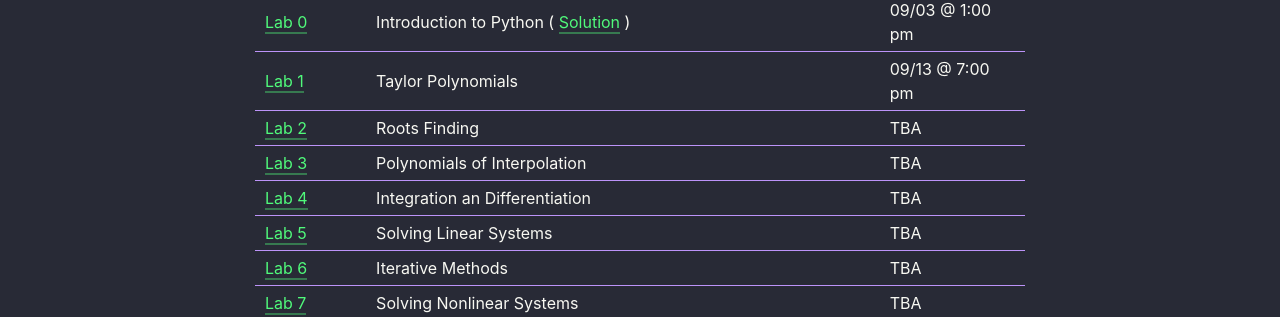
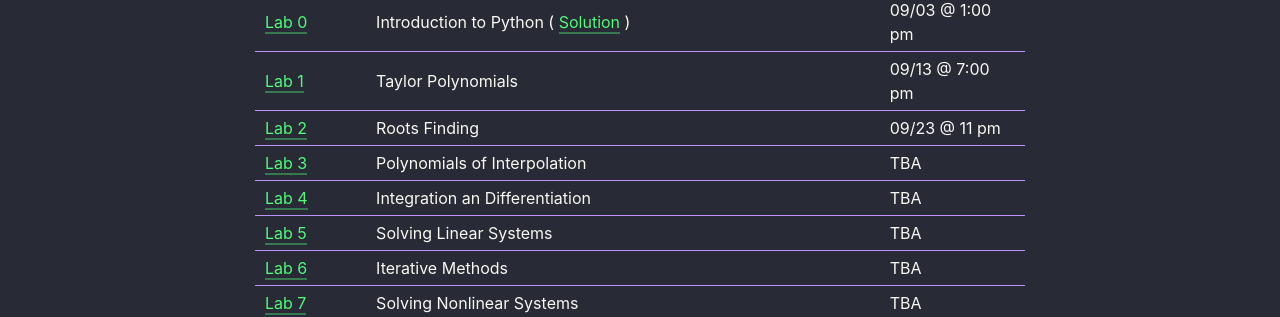
Before and after one commit to amac-lfc/amac-lfc.github.io, a Jekyll site: the page built from courses/m240/index.md, in a window 1280 px wide and 900 px high, scrolled down 2273 px. Shown: the part 142-459 px from the top of the window. Built offline with Jekyll 4.4.1, drawn with Linux system fonts in a browser that asks for light colours; nearby versions of some CDN libraries; comment, search, counter and statistics services are not loaded; our own code applies the rules of GitHub Pages for plain Markdown files.

Commit message:
due date

```diff
--- a/courses/m240/index.md
+++ b/courses/m240/index.md
@@ -29,7 +29,7 @@ In order to write your programs you will need
 |:-------------|:------------------|:------|
 | <a href="labs/0.pdf">Lab 0</a> | Introduction to Python ( [Solution](labs/solution_Lab0.zip) ) | 09/03 @ 1:00 pm |
 | <a href="labs/1_Taylor.pdf">Lab 1</a>| Taylor Polynomials | 09/13 @ 7:00 pm |
-| <a href="labs/2_Rootfinding.pdf">Lab 2</a> | Roots Finding | TBA |
+| <a href="labs/2_Rootfinding.pdf">Lab 2</a> | Roots Finding | 09/23 @ 11 pm |
 | <a href="labs/3_Polynomial_Interpolation.pdf">Lab 3</a> | Polynomials of Interpolation| TBA |
 | <a href="labs/4_integration_differentiation.pdf">Lab 4</a> | Integration an Differentiation | TBA |
 | <a href="labs/5_Solving_linear_system.pdf">Lab 5</a> | Solving Linear Systems | TBA |
```
